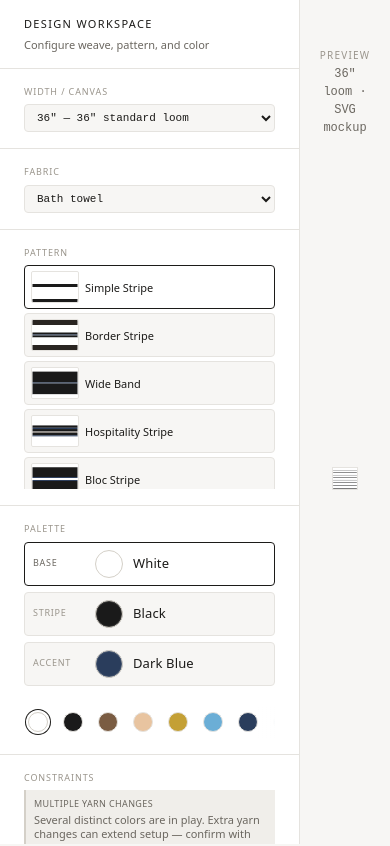
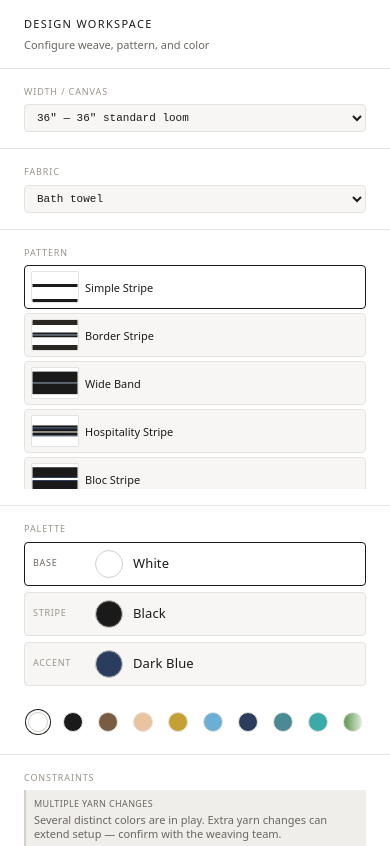
Before and after one commit to Adelina805/kara-weaves-prototype, a Next.js app: page /prototype-1 in a window 390 px wide. Shown: the top 846 px of the page. Built offline with nearby package versions, Linux system fonts and the light colour scheme.

Commit message:
temporary mobile layout responsiveness solution

```diff
--- a/src/app/layout.tsx
+++ b/src/app/layout.tsx
@@ -1,4 +1,4 @@
-import type { Metadata } from "next";
+import type { Metadata, Viewport } from "next";
 import { Inconsolata } from "next/font/google";
 import "./globals.css";
 
@@ -6,6 +6,11 @@ const inconsolata = Inconsolata({
   subsets: ["latin"],
   variable: "--font-inconsolata",
 });
+
+export const viewport: Viewport = {
+  width: "device-width",
+  initialScale: 1,
+};
 
 export const metadata: Metadata = {
   title: {
--- a/src/components/AppLayout/AppLayout.module.css
+++ b/src/components/AppLayout/AppLayout.module.css
@@ -1,28 +1,59 @@
+/* Mobile-first: stacked layout, single page scroll (no nested sidebar scroll) */
 .shell {
   display: flex;
+  flex-direction: column;
   width: 100%;
-  height: 100vh;
-  min-height: 0;
-  overflow: hidden;
+  min-height: 100vh;
+  min-height: 100dvh;
+  overflow-x: hidden;
+  overflow-y: visible;
   background: var(--color-bg);
 }
 
 .sidebar {
   flex-shrink: 0;
-  width: var(--sidebar-width);
-  height: 100%;
+  width: var(--sidebar-width-mobile);
+  height: auto;
+  max-height: none;
   min-height: 0;
   display: flex;
   flex-direction: column;
-  border-right: 1px solid var(--color-border);
+  border-right: none;
+  border-bottom: 1px solid var(--color-border);
   background: var(--color-surface);
+  overflow: visible;
 }
 
 .main {
-  flex: 1;
+  flex: 0 0 auto;
   min-width: 0;
   min-height: 0;
-  overflow-y: auto;
   overflow-x: hidden;
+  overflow-y: visible;
   background: var(--color-bg);
 }
+
+@media (min-width: 48rem) {
+  .shell {
+    flex-direction: row;
+    height: 100vh;
+    min-height: 0;
+    overflow: hidden;
+  }
+
+  .sidebar {
+    width: var(--sidebar-width);
+    height: 100%;
+    border-right: 1px solid var(--color-border);
+    border-bottom: none;
+    overflow: hidden;
+  }
+
+  .main {
+    flex: 1;
+    min-width: 0;
+    min-height: 0;
+    overflow-y: auto;
+    overflow-x: hidden;
+  }
+}
--- a/src/components/ControlsSidebar/ControlsSidebar.module.css
+++ b/src/components/ControlsSidebar/ControlsSidebar.module.css
@@ -1,7 +1,8 @@
+/* Mobile-first: page scroll overall; sidebar scroll inner on desktop only; pattern presets capped everywhere */
 .sidebar {
   display: flex;
   flex-direction: column;
-  height: 100%;
+  height: auto;
   min-height: 0;
 }
 
@@ -28,10 +29,8 @@
 }
 
 .scroll {
-  flex: 1;
-  min-height: 0;
-  overflow-y: auto;
-  overflow-x: hidden;
+  flex-shrink: 0;
+  overflow: visible;
 }
 
 .field {
@@ -69,3 +68,17 @@
   flex-direction: column;
   gap: 0.25rem;
 }
+
+@media (min-width: 48rem) {
+  .sidebar {
+    height: 100%;
+    min-height: 0;
+  }
+
+  .scroll {
+    flex: 1;
+    min-height: 0;
+    overflow-y: auto;
+    overflow-x: hidden;
+  }
+}
--- a/src/components/MainWorkspace/MainWorkspace.module.css
+++ b/src/components/MainWorkspace/MainWorkspace.module.css
@@ -8,8 +8,8 @@
   flex-shrink: 0;
   display: flex;
   flex-direction: column;
-  min-height: 100vh;
-  height: 100vh;
+  min-height: min(55vh, 24rem);
+  min-height: min(55dvh, 24rem);
 }
 
 .section {
@@ -40,3 +40,10 @@
   color: var(--color-text-muted);
   line-height: 1.5;
 }
+
+@media (min-width: 48rem) {
+  .preview {
+    min-height: 100vh;
+    height: 100vh;
+  }
+}
--- a/src/components/PatternPresetCard/PatternPresetCard.tsx
+++ b/src/components/PatternPresetCard/PatternPresetCard.tsx
@@ -18,16 +18,32 @@ function MiniStripePreview({
 }) {
   const thumbHeight = 32;
   const total = template.layers.reduce((s, l) => s + l.heightInches, 0);
-  let y = 0;
-  const segments = template.layers.map((layer, index, layers) => {
-    const isLast = index === layers.length - 1;
-    const h = isLast
-      ? thumbHeight - y
-      : (layer.heightInches / total) * thumbHeight;
-    const segment = { y, h, fill: resolveColor(layer.colorRole, colors) };
-    y += h;
-    return segment;
-  });
+
+  type Segment = { y: number; h: number; fill: string };
+  const { segments } = template.layers.reduce<{
+    segments: Segment[];
+    yCursor: number;
+  }>(
+    (state, layer, index) => {
+      const isLast = index === template.layers.length - 1;
+      const h = isLast
+        ? thumbHeight - state.yCursor
+        : (layer.heightInches / total) * thumbHeight;
+      return {
+        segments: [
+          ...state.segments,
+          {
+            y: state.yCursor,
+            h,
+            fill: resolveColor(layer.colorRole, colors),
+          },
+        ],
+        yCursor: state.yCursor + h,
+      };
+    },
+    { segments: [], yCursor: 0 },
+  );
+
   const bands = segments.map((seg, i) => (
     <rect
       key={i}
--- a/src/components/TextilePreview/TextilePreview.module.css
+++ b/src/components/TextilePreview/TextilePreview.module.css
@@ -5,7 +5,7 @@
   flex: 1;
   min-height: 0;
   height: 100%;
-  padding: var(--space-2xl) var(--space-xl);
+  padding: var(--space-lg) var(--space-xl);
 }
 
 .meta {
@@ -52,3 +52,9 @@
   border: 1px solid var(--color-border);
   background: #fff;
 }
+
+@media (min-width: 48rem) {
+  .wrap {
+    padding: var(--space-2xl) var(--space-xl);
+  }
+}
--- a/src/styles/page.module.css
+++ b/src/styles/page.module.css
@@ -84,3 +84,9 @@
   font-family: var(--font-mono);
   font-size: 0.8125rem;
 }
+
+@media (max-width: 48rem) {
+  .shell {
+    padding: var(--space-xl) var(--space-xl);
+  }
+}
--- a/src/styles/tokens.css
+++ b/src/styles/tokens.css
@@ -25,6 +25,10 @@
   --radius-md: 6px;
 
   --sidebar-width: 300px;
+  --sidebar-width-mobile: 100%;
   --spec-width: 240px;
   --max-width: 720px;
+
+  /* Layout breakpoint (match media queries in CSS modules) */
+  --breakpoint-md: 48rem;
 }
```
